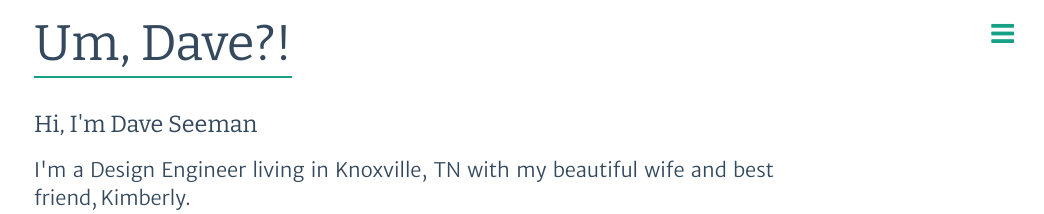
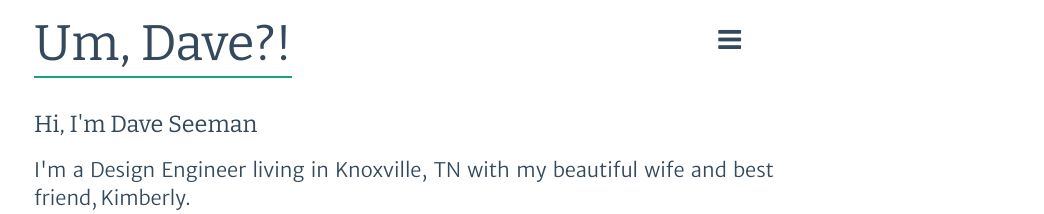
Before and after one commit to Shipwright/daveas.github.io, a Jekyll site: the page built from index.html, in a window 1280 px wide. Shown: the top 214 px of the page, without its empty margins (236-1280 px from the left). Built offline with Jekyll 4.4.1, drawn with Linux system fonts in a browser that asks for light colours; nearby versions of some CDN libraries; some web fonts are replaced.

Commit message:
cleaned up menu list

```diff
--- a/_includes/header.html
+++ b/_includes/header.html
@@ -8,7 +8,7 @@
         <i class="fa fa-bars fa-lg"></i>
       </a>
       <div class="trigger">
-        <a class="page-link" href="/work/index.html">Work</a>
+        <a class="page-link" href="/work/index.html">Work</a><br>
         <a class="page-link" href="/writing/index.html">Writing</a>
       </div>
     </nav>
--- a/_sass/_header.scss
+++ b/_sass/_header.scss
@@ -7,7 +7,7 @@
   min-height: 56px;
   text-align: center;
   margin-top: 15px;
-  // position: relative; // Positioning context for the mobile navigation icon
+  position: relative; // Positioning context for the mobile navigation icon
 }
 
 .site-title {
@@ -18,24 +18,20 @@
   float: left;
   padding-bottom: 5px;
   border-bottom: 2px solid $pop-color;
-
-  @include media-query($on-palm) {
-      font-size: 42px;
-  }
 }
 
 .site-nav {
   text-align: right;
   float: right;
   position: absolute;
-  top: 9px;
+  top: 10px;
   right: 30px;
 
   .menu-icon {
-    // display: none;
+      color: $brand-color;
+      padding: 0px 3px 0px 3px;
       display: block;
       float: right;
-      padding-top: 10px;
     }
     .trigger {
       clear: both;
@@ -47,8 +43,9 @@
     }
     .page-link {
       color: $brand-color;
+      border-bottom: 2px solid $pop-color;
+      margin-top: 10px;
       text-align: right;
-      display: block;
-      padding: 5px 10px;
+      display: inline-block;
     }
 }
```
